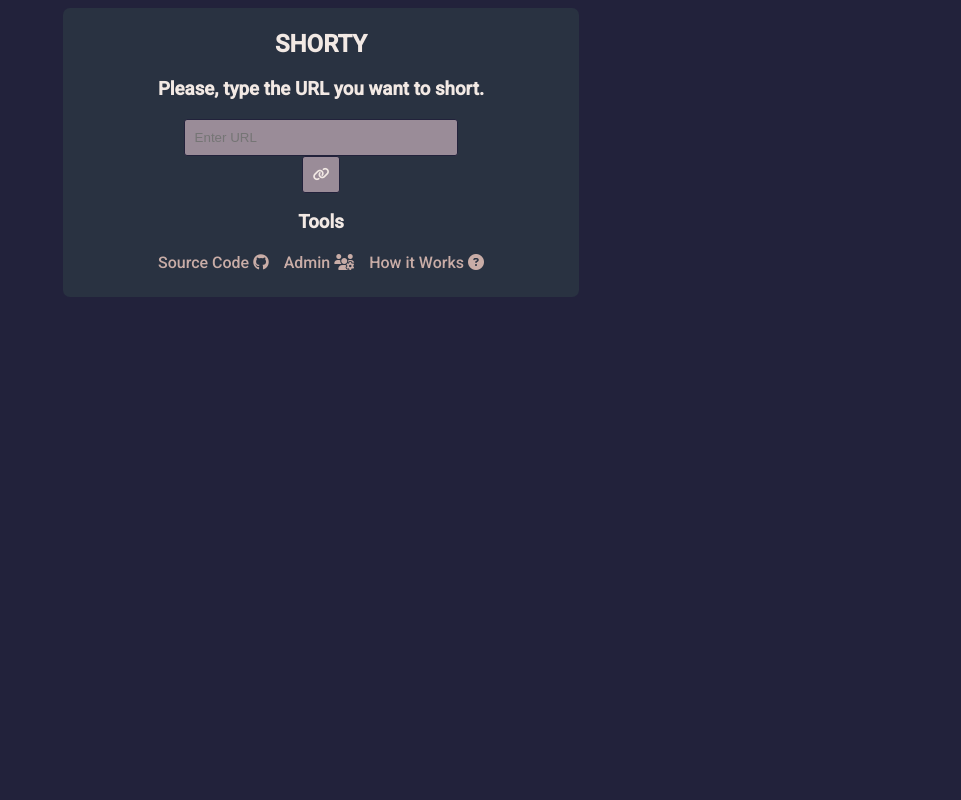
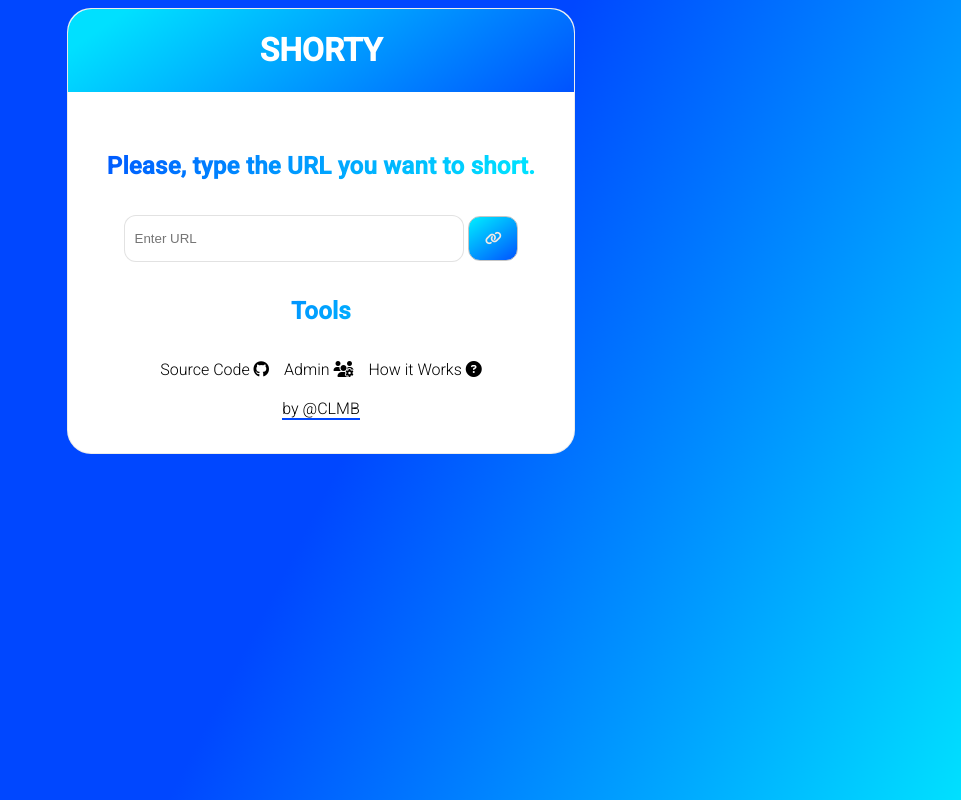
Before and after one commit to matheusclmb/Shorty-Django-Version, a Django app: page / in a window 1280 px wide. Shown: the whole page, without its empty margins (319-1280 px from the left). Run offline with Django 4.2, Linux system fonts and the light colour scheme; some libraries are stand-ins or nearby versions.

Commit message:
💄 Style: Final touchs on UI/Styles

```diff
--- a/shorty/static/assets/css/styles.css
+++ b/shorty/static/assets/css/styles.css
@@ -6,49 +6,86 @@
   --light-bege: #f2e9e4;
 }
 
+html {
+  height: 100%;
+}
+
 body {
-  background-color: var(--dark-purple);
   font-family: "Roboto", sans-serif;
+  background: rgb(0, 224, 255);
+  background: linear-gradient(
+    297deg,
+    rgba(0, 224, 255, 1) 0%,
+    rgba(0, 71, 255, 1) 47%
+  );
 }
 
 h2,
 h3 {
-  color: var(--light-bege);
+  font-size: 24px;
+  line-height: 50px;
+  text-align: center;
+  letter-spacing: 0.25px;
+  background: -webkit-linear-gradient(
+    145.64deg,
+    #00e0ff 9.67%,
+    #0047ff 107.49%
+  );
+  -webkit-background-clip: text;
+  -webkit-text-fill-color: transparent;
+  background-clip: text;
 }
 
 .main-content-container {
-  background: #293241;
-  border-radius: 7px;
+  border: 1px solid #cccccc60;
+  background-color: #fff;
+  border-radius: 24px;
   width: 40%;
   display: block;
   align-items: center;
   text-align: center;
   margin: 0 auto;
-  padding: 2px 5px 25px 5px;
+}
+
+.content-wrapper {
+  padding: 25px;
+}
+
+.title-wrapper {
+  padding: 1px 0px;
+  border-radius: 24px 24px 0px 0px;
+  background: linear-gradient(145.64deg, #00e0ff 9.67%, #0047ff 107.49%);
+}
+
+.title-wrapper h1 {
+  color: #fff;
 }
 
 .url-form input {
-  border: 1px var(--dark-purple) solid;
-  border-radius: 3px;
-  padding: 10px;
-  width: 50%;
+  border: 1px #c6c6c680 solid;
+  border-radius: 12px;
+  padding: 0 10px;
+  height: 45px;
+  width: 70%;
   color: var(--light-bege);
-  background-color: var(--medium-purple);
+  background-color: #fff;
 }
 
 .url-form button {
-  border: 1px var(--dark-purple) solid;
-  border-radius: 3px;
+  border: 1px #c6c6c6 solid;
+  border-radius: 12px;
+  height: 45px;
+  width: 50px;
   padding: 10px;
   color: var(--light-bege);
-  background-color: var(--medium-purple);
+  background: linear-gradient(145.64deg, #00e0ff 9.67%, #0047ff 107.49%);
   transition: all 300ms ease-in-out;
 }
 
 .url-form button:hover {
   cursor: pointer;
-  color: var(--dark-purple);
-  background-color: var(--dark-bege);
+  color: #000;
+  background: linear-gradient(145.64deg, #0047ff 9.67%, #00e0ff 107.49%);
 }
 
 h4 {
@@ -66,11 +103,44 @@ h4 {
 }
 
 a {
+  font-weight: 300;
   text-decoration: none;
-  color: var(--dark-bege);
+  color: #000;
   transition: all 300ms ease-in-out;
 }
 
 a:hover {
   color: var(--medium-purple);
 }
+
+.url-shortened a {
+  border-bottom: 2px solid #0047ff;
+  animation: all 1000ms ease-in-out;
+}
+
+.url-shortened a:hover {
+  padding: 8px;
+  border-radius: 8px;
+  border: 2px solid #0047ff;
+}
+
+.author {
+  padding: 20px 0px 10px 0px;
+}
+
+.author a {
+  border-bottom: 2px solid #0047ff;
+  animation: all 1000ms ease-in-out;
+}
+
+.author a:hover {
+  padding: 8px;
+  border-radius: 8px;
+  border: 2px solid #0047ff;
+}
+
+@media (max-width: 768px) {
+  .main-content-container {
+    width: 100%;
+  }
+}
--- a/shorty/templates/shorty/pages/index.html
+++ b/shorty/templates/shorty/pages/index.html
@@ -3,22 +3,25 @@
 
 <body>
     <main class="main-content-container">
-        <h2>SHORTY</h2>
+        <div class="title-wrapper">
+            <h1>SHORTY</h1>
+        </div>
+        <div class="content-wrapper">
             <h3>Please, type the URL you want to short.</h3>
 
             <div class="url-form">
                 <form action="" method="POST" class="form-control">
                     {% csrf_token %}
                     {% comment %} <input type="text" name="url" placeholder="http://www.example.com" required> {% endcomment %}
-                <div>{{form.url}}</div>
-                <button type="submit" class="search-button"><i class="fas fa-link"></i></button>
+                    <div>{{form.url}} <button type="submit" class="search-button"><i class="fas fa-link"></i></button></div>
+
                 </form>
             </div>
             <h3>Tools</h3>
             <div class="tools">
-            <a href="">Source Code <i class="fab fa-github"></i></a>
+                <a href="https://github.com/matheusclmb/Shorty-Django-Version" target="_blank">Source Code <i class="fab fa-github"></i></a>
 
-            <a href="">Admin <i class="fas fa-users-cog"></i></a>
+                <a href="http://127.0.0.1:8000/admin/" target="_blank">Admin <i class="fas fa-users-cog"></i></a>
 
                 <a href="">How it Works <i class="fas fa-question-circle"></i></a>
             </div>
@@ -31,6 +34,11 @@
                 <a href="{{ long_url }}">{{ long_url }}</a>
             </div>
             {% endif %}
+
+            <div class="author">
+                <a href="https://github.com/matheusclmb" target="_blank">by @CLMB</a>
+            </div>
+        </div>
     </main>
 </body>
 
--- a/shorty/templates/shorty/partials/head.html
+++ b/shorty/templates/shorty/partials/head.html
@@ -1,6 +1,6 @@
 {% load static %}
 <!DOCTYPE html>
-<html lang="pt-BR">
+<html lang="en">
   <head>
     <meta charset="UTF-8" />
     <meta http-equiv="X-UA-Compatible" content="IE=edge" />
@@ -10,6 +10,7 @@
     <link rel="preconnect" href="https://fonts.gstatic.com" crossorigin>
     <link href="https://fonts.googleapis.com/css2?family=Roboto+Slab:wght@900&family=Roboto:wght@100;300;500&display=swap" rel="stylesheet">
     <link rel="stylesheet" href="{% static "assets/css/styles.css" %}">
+    <link rel="icon" type="image/x-icon" href="{% static 'assets/imgs/favicon.ico' %}">
     <title>Shorty - URL Shortener</title>
   </head>
 </html>
```
Lines whose indentation alone changed are shown as unchanged.
